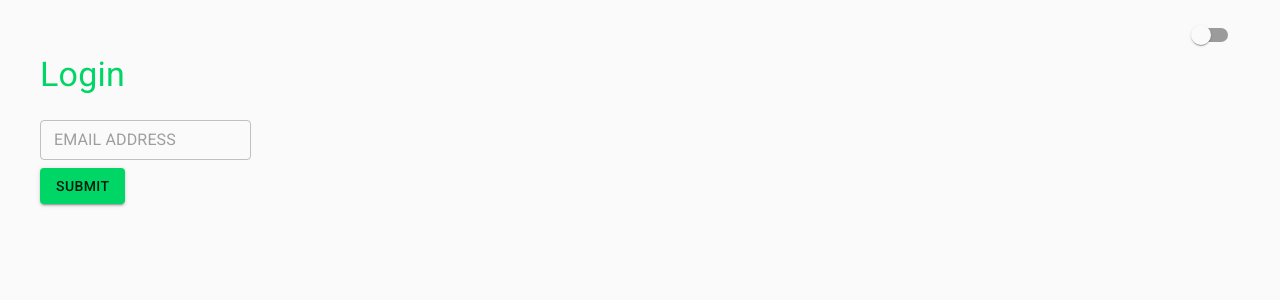
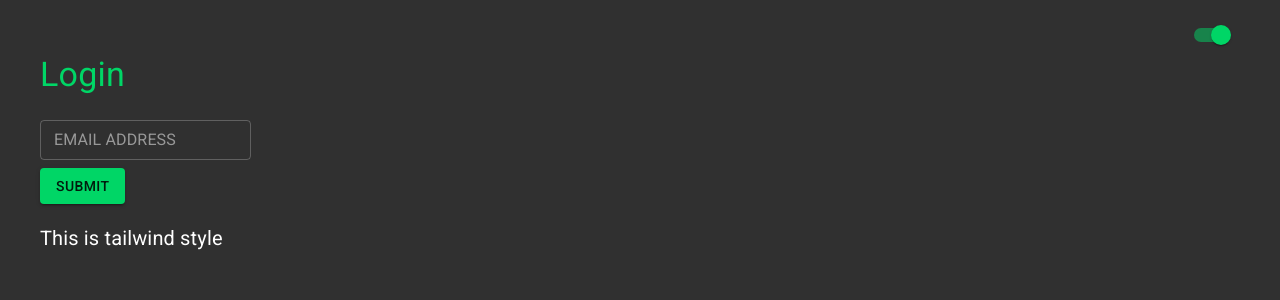
Before and after one commit to raksitnongbua/nextjs-tailwindcss-materialui, a Next.js app: page / in a window 1280 px wide. Shown: the top 300 px of the page. Built offline with nearby package versions, Linux system fonts and the light colour scheme.

Commit message:
feat: add switch light and dark mode

```diff
--- a/containers/home.tsx
+++ b/containers/home.tsx
@@ -14,7 +14,7 @@ import { IRootState } from '../store';
 import { ChangeEvent } from 'react';
 type ReduxType = ReturnType<typeof mapStateToProps> &
   ReturnType<typeof mapDispatcherToProps>;
-const HomeContainer: React.FC<ReduxType> = ({ setTheme }) => {
+const HomeContainer: React.FC<ReduxType> = ({ theme, setTheme }) => {
   const handleToggleDarkMode = (
     _e: ChangeEvent<HTMLInputElement>,
     value: boolean
@@ -28,6 +28,7 @@ const HomeContainer: React.FC<ReduxType> = ({ setTheme }) => {
           <Switch
             color='primary'
             name='darkModeChecked'
+            checked={theme === 'dark'}
             onChange={handleToggleDarkMode}
             inputProps={{ 'aria-label': 'primary checkbox' }}
           />
@@ -47,6 +48,9 @@ const HomeContainer: React.FC<ReduxType> = ({ setTheme }) => {
               submit
             </Button>
           </div>
+          <p className='text-xl text-red-400 dark:text-white'>
+            This is tailwind style
+          </p>
         </Box>
       </Container>
     </div>
--- a/containers/layout.tsx
+++ b/containers/layout.tsx
@@ -1,12 +1,20 @@
 import { CssBaseline, PaletteType, ThemeProvider } from '@material-ui/core';
-import React from 'react';
+import React, { useEffect } from 'react';
 import { connect } from 'react-redux';
 import { themeByType } from '../common/theme';
 import { IRootState } from '../store';
 type ReduxType = ReturnType<typeof mapStateToProps>;
 const LayoutContainer: React.FC<ReduxType> = ({ children, themeType }) => {
+  const theme = themeByType(themeType as PaletteType);
+  useEffect(() => {
+    if (themeType === 'dark') {
+      document.documentElement.classList.add('dark');
+    } else {
+      document.documentElement.classList.remove('dark');
+    }
+  }, [themeType]);
   return (
-    <ThemeProvider theme={themeByType(themeType as PaletteType)}>
+    <ThemeProvider theme={theme}>
       <CssBaseline />
       {children}
     </ThemeProvider>
--- a/store/theme/reducer.ts
+++ b/store/theme/reducer.ts
@@ -1,7 +1,7 @@
 import { IThemeState } from './types';
 import { Constants } from './constants';
 const init: IThemeState = {
-  theme: 'light',
+  theme: 'dark',
 };
 export const themeReducer = (
   state: IThemeState = init,
```
